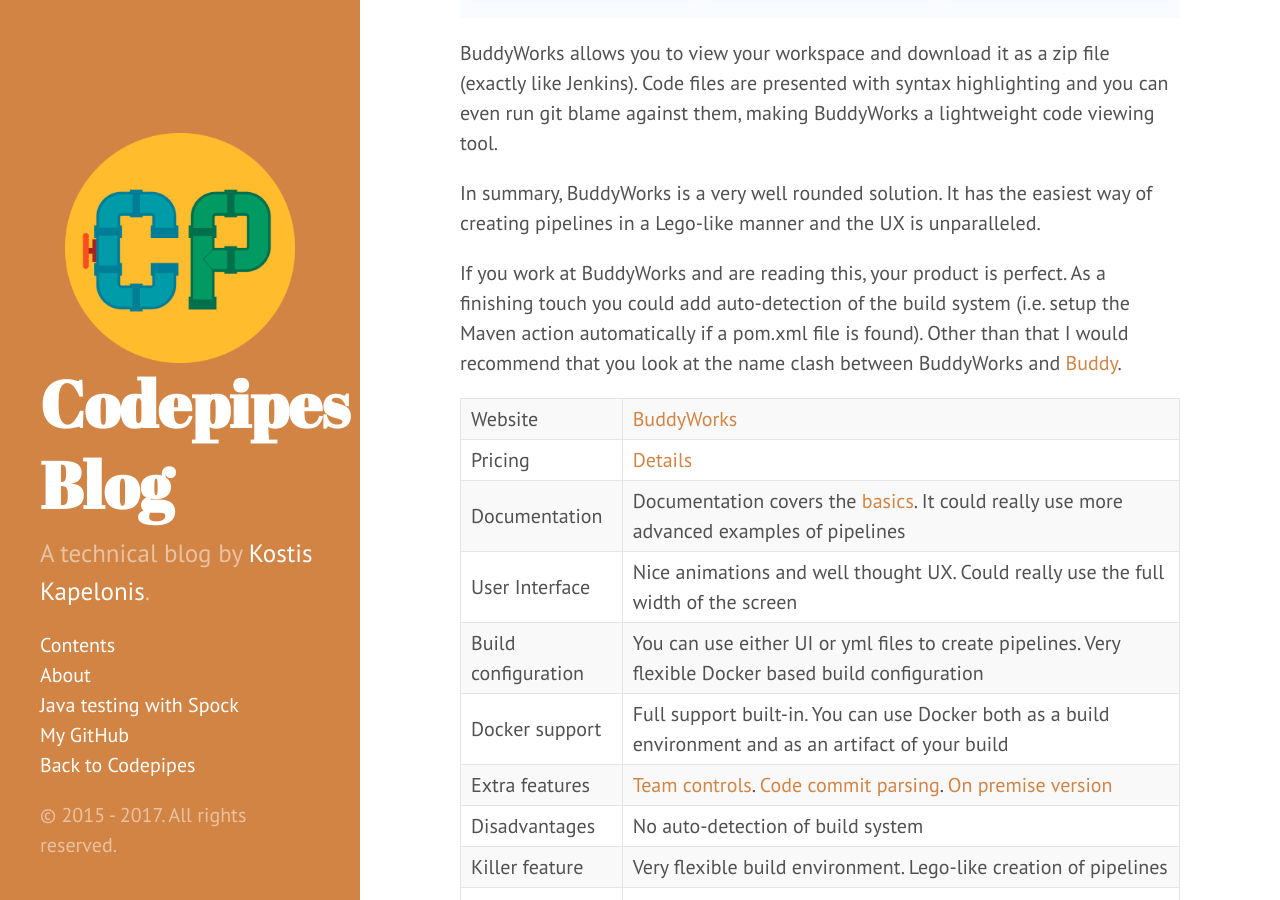
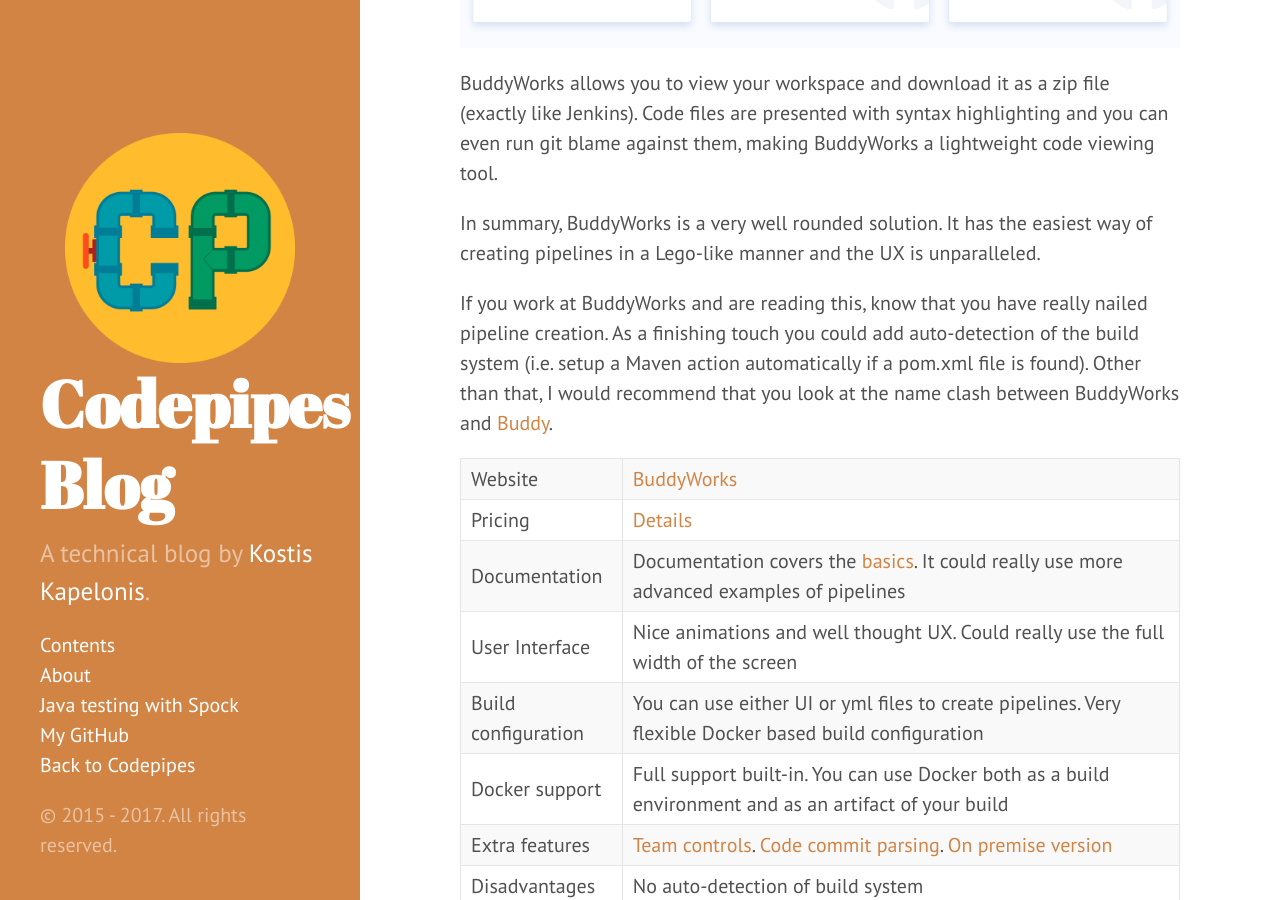
Before and after one commit to kkapelon/kkapelon.github.io, a Jekyll site: the page built from _posts/2017-02-19-hosted-ci-comparison.md, in a window 1280 px wide and 900 px high, scrolled down 5915 px. Built offline with Jekyll 4.4.1, drawn with Linux system fonts in a browser that asks for light colours; some of the changed text lies outside the part shown.

Commit message:
Minor updates with wording

```diff
--- a/_posts/2017-02-19-hosted-ci-comparison.md
+++ b/_posts/2017-02-19-hosted-ci-comparison.md
@@ -47,7 +47,7 @@
 * [Bitrise](https://www.bitrise.io/) (Android and iOS only)
 * [AppVeyor](http://www.appveyor.com) (Windows only)
 * [AppHarbor](https://appharbor.com/) (.NET only)
-* [MagnumCI](https://magnum-ci.com/) (Supports Ruby, Go, PHP,Python but not Java)
+* [MagnumCI](https://magnum-ci.com/) (Supports Ruby, Go, PHP, Python but not Java)
 
 
 #### My sample projects
@@ -114,8 +114,8 @@
 In summary, BuddyWorks is a very well rounded solution. It has the easiest way of creating pipelines in a Lego-like manner
 and the UX is unparalleled.
 
-If you work at BuddyWorks and are reading this, your product is perfect. As a finishing touch you could add auto-detection
-of the build system (i.e. setup the Maven action automatically if a pom.xml file is found). Other than that
+If you work at BuddyWorks and are reading this, know that you have really nailed pipeline creation. As a finishing touch you could add auto-detection
+of the build system (i.e. setup a Maven action automatically if a pom.xml file is found). Other than that,
 I would recommend that you look at the name clash between BuddyWorks and [Buddy](https://buddy.com/).
 
 | Website    | [BuddyWorks](https://buddy.works/) |
```
Also changed, not shown: other parts of _posts/2017-02-19-hosted-ci-comparison.md (+3 -3 lines).
